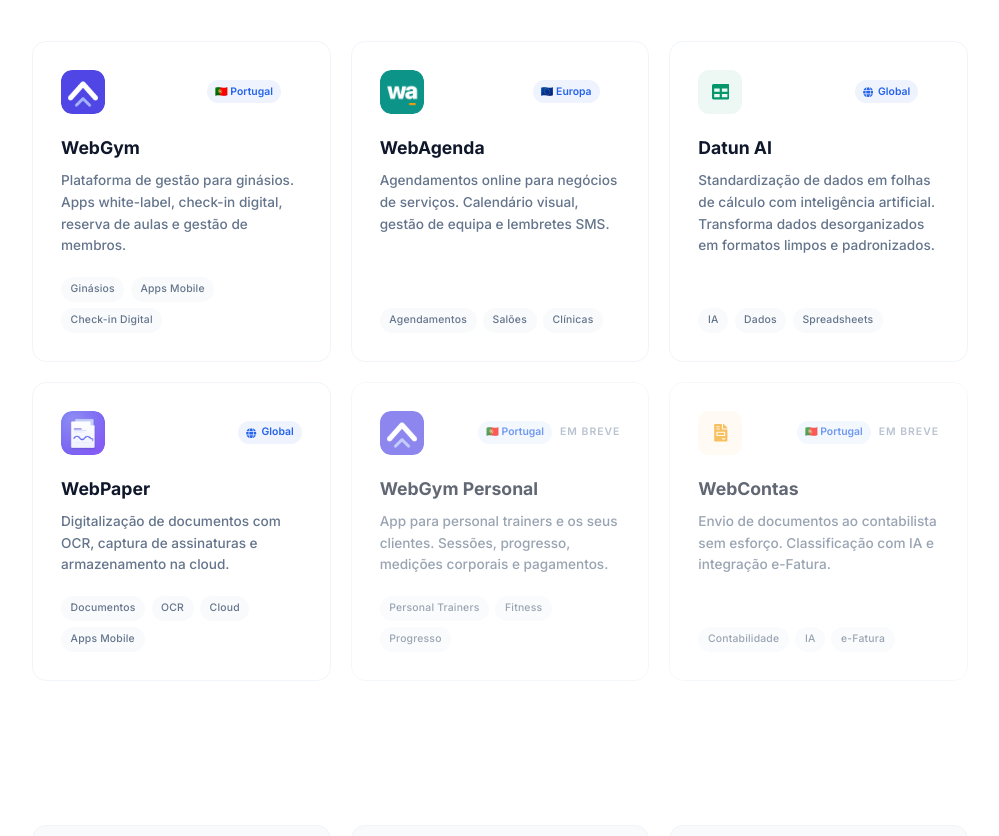
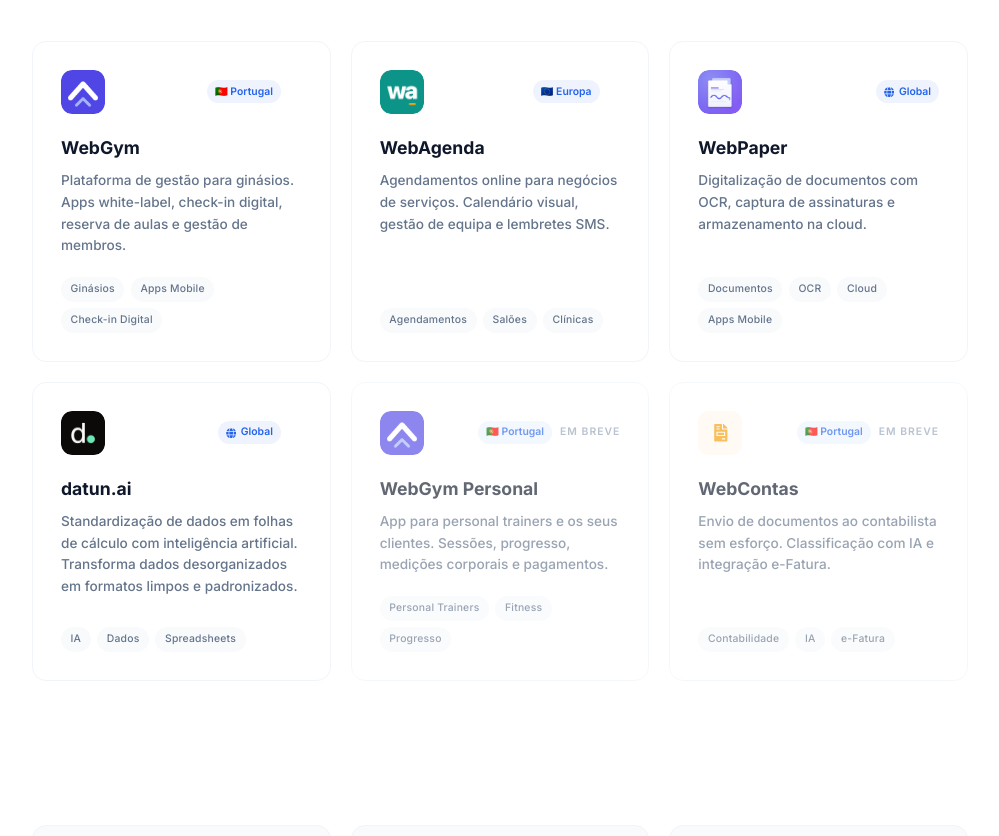
Before and after one commit to webazul/webazul.github.io, a React (Vite) app: page / in a window 1280 px wide. Shown: the part 920-1756 px from the top of the page, without its empty margins (140-1139 px from the left). Built offline with nearby package versions, Linux system fonts and the light colour scheme.

Commit message:
feat: atualizar logo e nome do datun.ai, reordenar produtos

```diff
--- a/src/components/ProductsSection.jsx
+++ b/src/components/ProductsSection.jsx
@@ -1,5 +1,5 @@
 import { useTranslation } from 'react-i18next'
-import { FaDumbbell, FaUserAlt, FaCalendarCheck, FaFileAlt, FaFileInvoice, FaArrowRight, FaTable, FaGlobe } from 'react-icons/fa'
+import { FaDumbbell, FaUserAlt, FaCalendarCheck, FaFileAlt, FaFileInvoice, FaArrowRight, FaGlobe } from 'react-icons/fa'
 import './ProductsSection.css'
 
 const productIcons = {
@@ -8,7 +8,7 @@ const productIcons = {
   webagenda: null, // uses image
   webpaper: null, // uses image
   webcontas: FaFileInvoice,
-  datun: FaTable,
+  datun: null, // uses image
 }
 
 const productImages = {
@@ -16,6 +16,7 @@ const productImages = {
   webgympersonal: '/webgym.png',
   webpaper: '/webpaper.png',
   webagenda: '/webagenda.png',
+  datun: '/datun.png',
 }
 
 const productColors = {
@@ -36,7 +37,7 @@ const productRegions = {
   webcontas: ['🇵🇹 Portugal'],
 }
 
-const productKeys = ['webgym', 'webagenda', 'datun', 'webpaper', 'webgympersonal', 'webcontas']
+const productKeys = ['webgym', 'webagenda', 'webpaper', 'datun', 'webgympersonal', 'webcontas']
 
 function ProductsSection() {
   const { t } = useTranslation()
--- a/src/i18n/locales/pt.json
+++ b/src/i18n/locales/pt.json
@@ -42,7 +42,7 @@
         "url": "#"
       },
       "datun": {
-        "name": "Datun AI",
+        "name": "datun.ai",
         "description": "Standardização de dados em folhas de cálculo com inteligência artificial. Transforma dados desorganizados em formatos limpos e padronizados.",
         "tags": ["IA", "Dados", "Spreadsheets"],
         "url": "https://datun.ai"
```
Also changed, not shown: public/datun.png.
